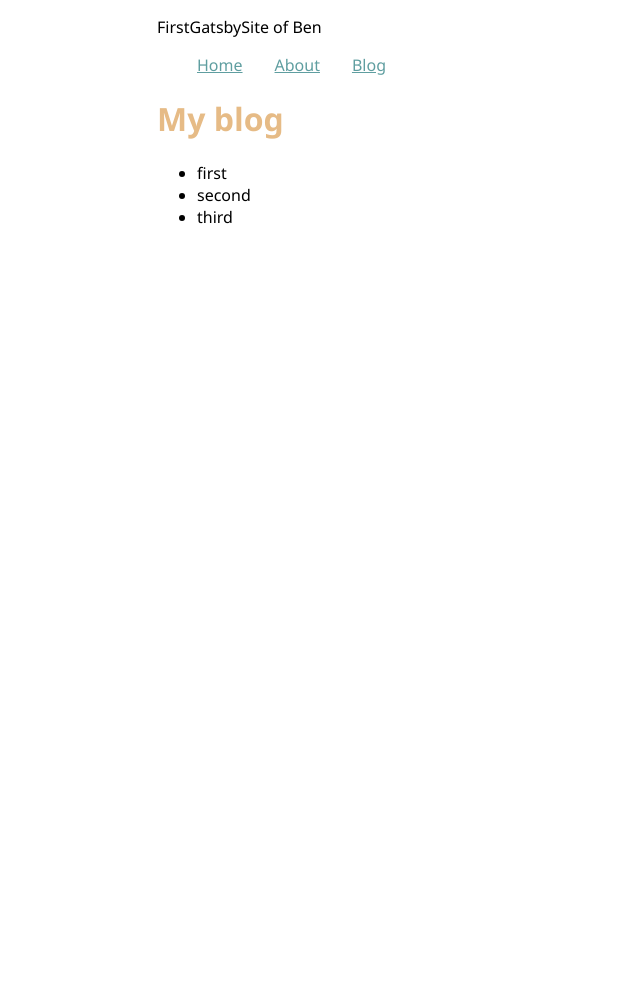
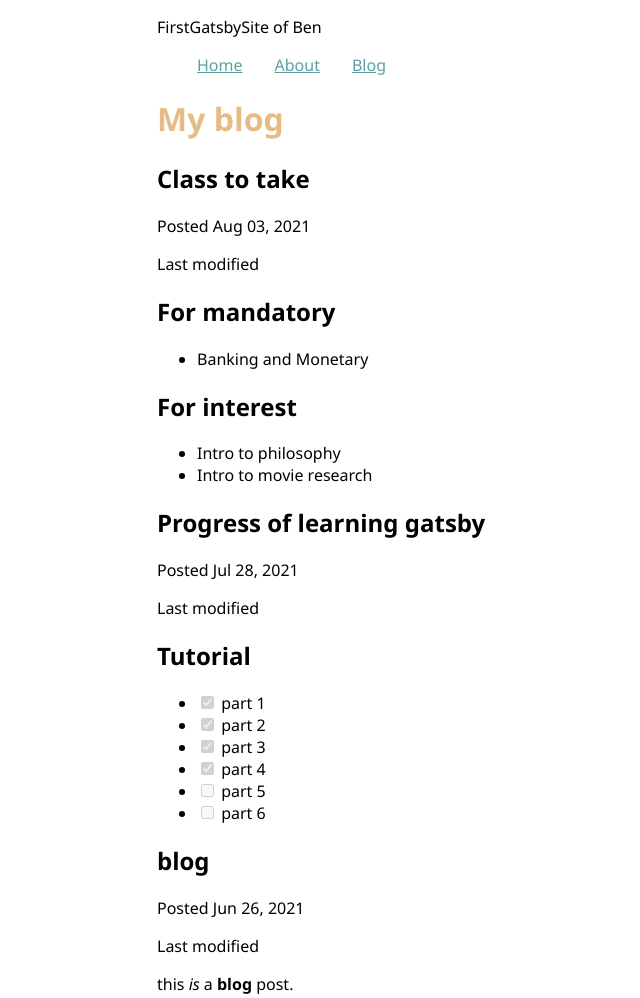
Before and after one commit to bencer3283/FirstGatsbySite, a Gatsby site: page /blog in a window 1280 px wide. Shown: the whole page, without its empty margins (233-873 px from the left). Before the commit the page ends 800 px from the top, so only its background shows below. Built offline with nearby package versions, Linux system fonts and the light colour scheme; Gatsby itself is replaced by a stand-in of ours.

Commit message:
mdx data layer

```diff
--- a/blog/first.mdx
+++ b/blog/first.mdx
@@ -0,0 +1,11 @@
+---
+title: "Class to take"
+date: "2021-08-03"
+---
+
+# For mandatory
+- Banking and Monetary
+
+# For interest
+- Intro to philosophy
+- Intro to movie research
--- a/blog/second.mdx
+++ b/blog/second.mdx
@@ -0,0 +1,12 @@
+---
+title: "Progress of learning gatsby"
+date: "2021-07-28"
+---
+
+## Tutorial
+- [x] part 1
+- [x] part 2
+- [x] part 3
+- [x] part 4
+- [ ] part 5
+- [ ] part 6
--- a/blog/third.mdx
+++ b/blog/third.mdx
@@ -0,0 +1,6 @@
+---
+title: "blog"
+date: "2021-06-26"
+---
+
+this *is* a **blog** post.
--- a/gatsby-config.js
+++ b/gatsby-config.js
@@ -15,5 +15,6 @@
         path: `${__dirname}/blog`,
       }
     },
+    "gatsby-plugin-mdx",
   ],
 };
--- a/package.json
+++ b/package.json
@@ -15,9 +15,12 @@
     "clean": "gatsby clean"
   },
   "dependencies": {
+    "@mdx-js/mdx": "^1.6.22",
+    "@mdx-js/react": "^1.6.22",
     "gatsby": "^3.8.1",
     "gatsby-plugin-gatsby-cloud": "^2.8.1",
     "gatsby-plugin-image": "^1.8.0",
+    "gatsby-plugin-mdx": "^2.10.1",
     "gatsby-plugin-sharp": "^3.8.0",
     "gatsby-source-filesystem": "^3.10.0",
     "react": "^17.0.1",
--- a/src/pages/blog.js
+++ b/src/pages/blog.js
@@ -1,26 +1,43 @@
 import * as React from 'react'
 import Layout from '../components/layout'
 import {graphql} from 'gatsby'
+import { MDXRenderer } from 'gatsby-plugin-mdx'
 
 const BlogPage = ({data}) => {
     return (
         <Layout pagetitle="My blog">
-        <ul>
-            {data.allFile.nodes.map(node => (
-                <li key={node.name}>{node.name}</li>
+            {data.allMdx.nodes.map(node => (
+                <article key={node.id}>
+                  <h2>{node.frontmatter.title}</h2>
+                  <p>Posted {node.frontmatter.date} </p>
+                  <p>Last modified {node.parent.mtime}</p>
+                  <MDXRenderer>
+                    { node.body }
+                  </MDXRenderer>
+                </article>
                 )
             )}
-        </ul>
         </Layout>
     )
 }
 
 export const query = graphql`query {
-    allFile {
-      nodes {
-        name
+  allMdx(sort: {order: DESC, fields: frontmatter___date}) {
+    nodes {
+      frontmatter {
+        date(formatString: "MMM DD, YYYY")
+        title
       }
+      id
+      parent {
+        ... on File {
+          name
+          mtime(formatString: "A h:m:s, MMM DD, yyyy")
+        }
+      }
+      body
     }
-  }`
+  }
+}`
 
 export default BlogPage
```
Also changed, not shown: 1 other file.
